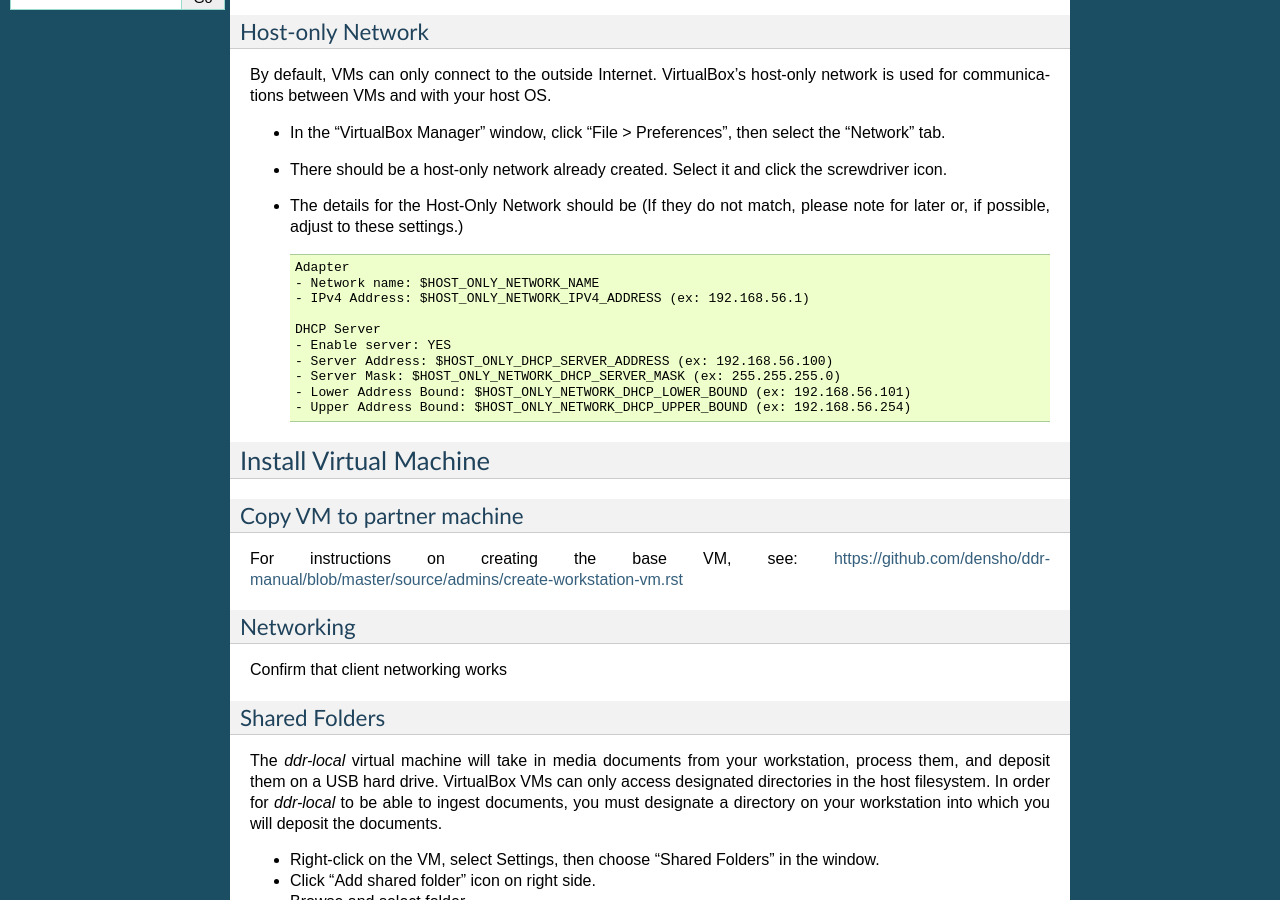
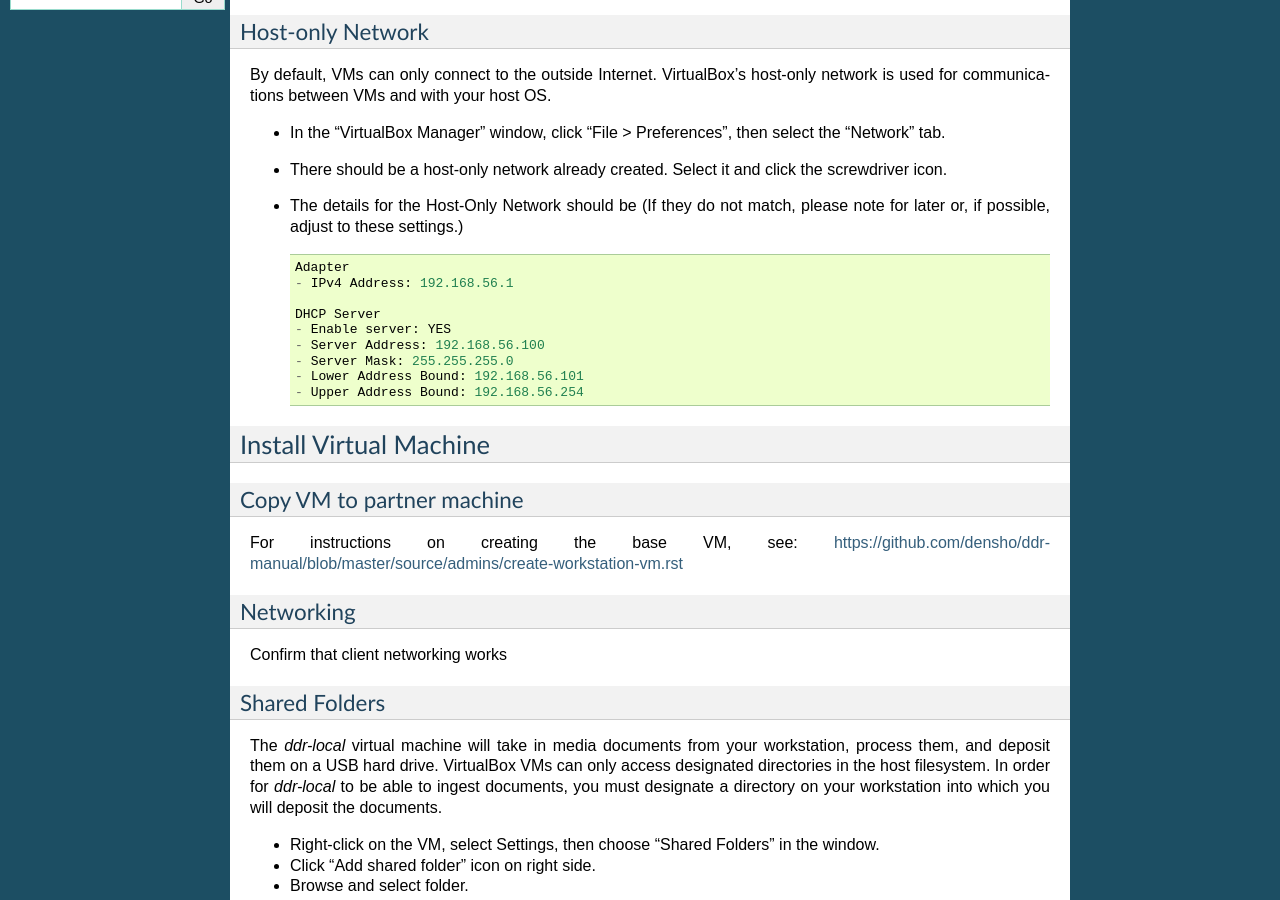
Before and after one commit to denshoproject/ddr-manual, a Sphinx documentation site: the page built from source/admins/setup-workstation.rst, in a window 1280 px wide and 900 px high, scrolled down 523 px. Built offline with Sphinx 7.4.7, drawn with Linux system fonts in a browser that asks for light colours; pages that are not in the unit, such as notebooks, are missing from menus.

Commit message:
Update setup-workstation.rst

```diff
--- a/source/admins/setup-workstation.rst
+++ b/source/admins/setup-workstation.rst
@@ -41,15 +41,14 @@ By default, VMs can only connect to the outside Internet.  VirtualBox's host-onl
 - The details for the Host-Only Network should be (If they do not match, please note for later or, if possible, adjust to these settings.) ::
 
     Adapter
-    - Network name: $HOST_ONLY_NETWORK_NAME
-    - IPv4 Address: $HOST_ONLY_NETWORK_IPV4_ADDRESS (ex: 192.168.56.1)
+    - IPv4 Address: 192.168.56.1
 
     DHCP Server
     - Enable server: YES
-    - Server Address: $HOST_ONLY_DHCP_SERVER_ADDRESS (ex: 192.168.56.100)
-    - Server Mask: $HOST_ONLY_NETWORK_DHCP_SERVER_MASK (ex: 255.255.255.0)
-    - Lower Address Bound: $HOST_ONLY_NETWORK_DHCP_LOWER_BOUND (ex: 192.168.56.101)
-    - Upper Address Bound: $HOST_ONLY_NETWORK_DHCP_UPPER_BOUND (ex: 192.168.56.254)
+    - Server Address: 192.168.56.100
+    - Server Mask: 255.255.255.0
+    - Lower Address Bound: 192.168.56.101
+    - Upper Address Bound: 192.168.56.254
 
 
 
```
